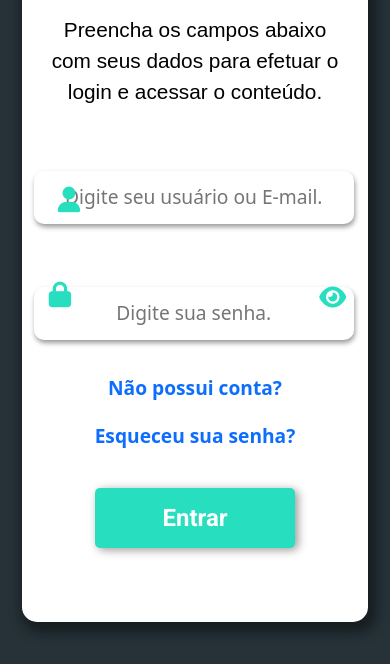
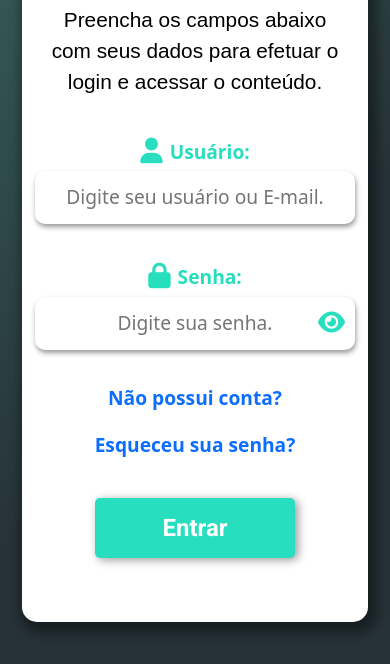
Before and after one commit to Samuka0222/tela-de-login, a website: page index.html in a window 390 px wide. Shown: the part 180-844 px from the top of the page. Drawn offline with nearby package versions, Linux system fonts and the light colour scheme.

Commit message:
responsividade da tela de login finalizada.

```diff
--- a/index.html
+++ b/index.html
@@ -28,11 +28,11 @@
 
                     <div class="container-inputs d-flex flex-column">
                         <div class="container-input-user">
-                            <label for="input-email"><i class="fa-solid fa-user label-email"></i></label>
+                            <label for="input-email"><i class="fa-solid fa-user label-email"></i><strong class="no-desktop">Usuário:</strong></label>
                             <input type="text" id="input-user" placeholder="Digite seu usuário ou E-mail." required>
                         </div>
                         <div class="container-input-senha">
-                            <label for="input-senha"><i class="fa-solid fa-lock label-senha"></i></label>
+                            <label for="input-senha"><i class="fa-solid fa-lock label-senha"></i><strong class="no-desktop">Senha:</strong></label>
                             <input type="password" id="input-senha" placeholder="Digite sua senha." required>
                             <span class="exibir-senha" id="exibirSenha"><i class="fa-solid fa-eye"></i></span>
                         </div>
@@ -41,10 +41,10 @@
                     <div class="container-feedback" id="feedback"></div>
 
                     <div class="row botoes">
-                        <div class="botoes__link col-lg-6 col-md-12 col-sm-12 col-12">
+                        <div class="botoes__link">
                             <a href="src/pages/cadastro.html"><strong>Não possui conta?</strong></a>
                         </div>
-                        <div class="botoes__link col-lg-6 col-md-12 col-sm-12 col-12">
+                        <div class="botoes__link">
                             <a href="src/pages/cadastro.html"><strong>Esqueceu sua senha?</strong></a>
                         </div>
                     </div>
--- a/src/css/main.css
+++ b/src/css/main.css
@@ -9,7 +9,7 @@ body {
 }
 
 main {
-    background-color: var(--corBg);
+    background-image: linear-gradient(-45deg, var(--corEscura) 40%, var(--corSecundaria));
     color: white;
     height: 100vh;
     width: 100vw;
@@ -111,6 +111,7 @@ main {
     box-shadow: 1px 3px 5px 0px rgba(0, 0, 0, 0.4);
 }
 
+
 label > i {
     color: var(--corPrimaria);
     font-size: 1.5rem;
@@ -146,10 +147,18 @@ label > i {
     text-align: center;
     text-decoration: none;
     font-size: 1.1rem;
+    display: flex;
+    flex-direction: row;
+    justify-content: space-around;
+
+}
+
+.tela-login .no-desktop {
+    display: none;
 }
 
 .tela-login .botoes__link {
-    width: 100%;
+    width: fit-content;
 }
 
 .tela-login .botoes a {
--- a/src/css/responsive.css
+++ b/src/css/responsive.css
@@ -78,32 +78,35 @@
         min-width: 100% !important;
     }
 
+    .tela-login .no-desktop {
+        display: block !important;
+    }
+
+    .container-input-user label, .container-input-senha label {
+        display: flex;
+        margin-bottom: 5px;
+        align-content: center;
+        justify-content: center;
+    }
+
+    label > i {
+        font-size: 1.6em !important;
+    }
+
+    label > strong {
+        color: var(--corPrimaria);
+        font-size: 1.2em;
+    }
+
     .container-input-user input, .container-input-senha input {
         width: 320px !important;
         padding: 12px 0px !important;
         text-align: center;
-        position: relative;
     }
 
-    label > i {
-        position: absolute;
-        z-index: 9999;
-        font-size: 1.6em !important;
-    }
-
-    .label-email {
-        top: 42.9%;
-        left: 36px;
-        transform: translateY(-5%)
-    }
-
-    .label-senha {
-        top: 25%;
-        left: 15px;
-    }
 
     .exibir-senha {
-        top: 30% !important;
+        top: 55% !important;
         right: 17px;
     }
 
--- a/src/css/root.css
+++ b/src/css/root.css
@@ -4,7 +4,7 @@
     --corPrimaria: #27DEBF;
     --corSecundaria: #38615e;
     --corComplementar: #2a4241;
-    --corBg: #263238;
+    --corEscura: #263238;
 
     --fontPadrao: arial, helvetica, sans-serif;
     --fontDestaque: 'Roboto', sans-serif
```
